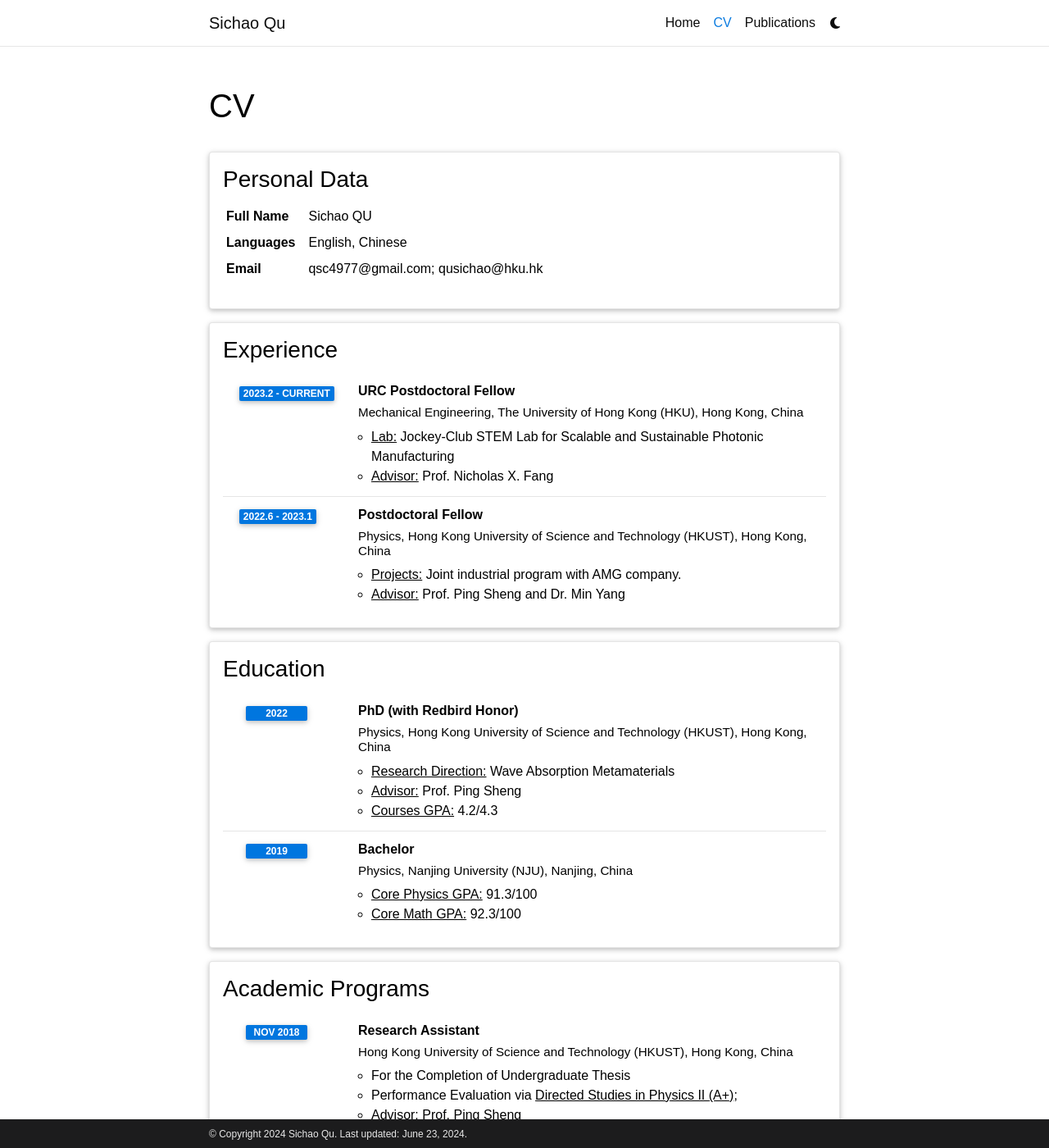
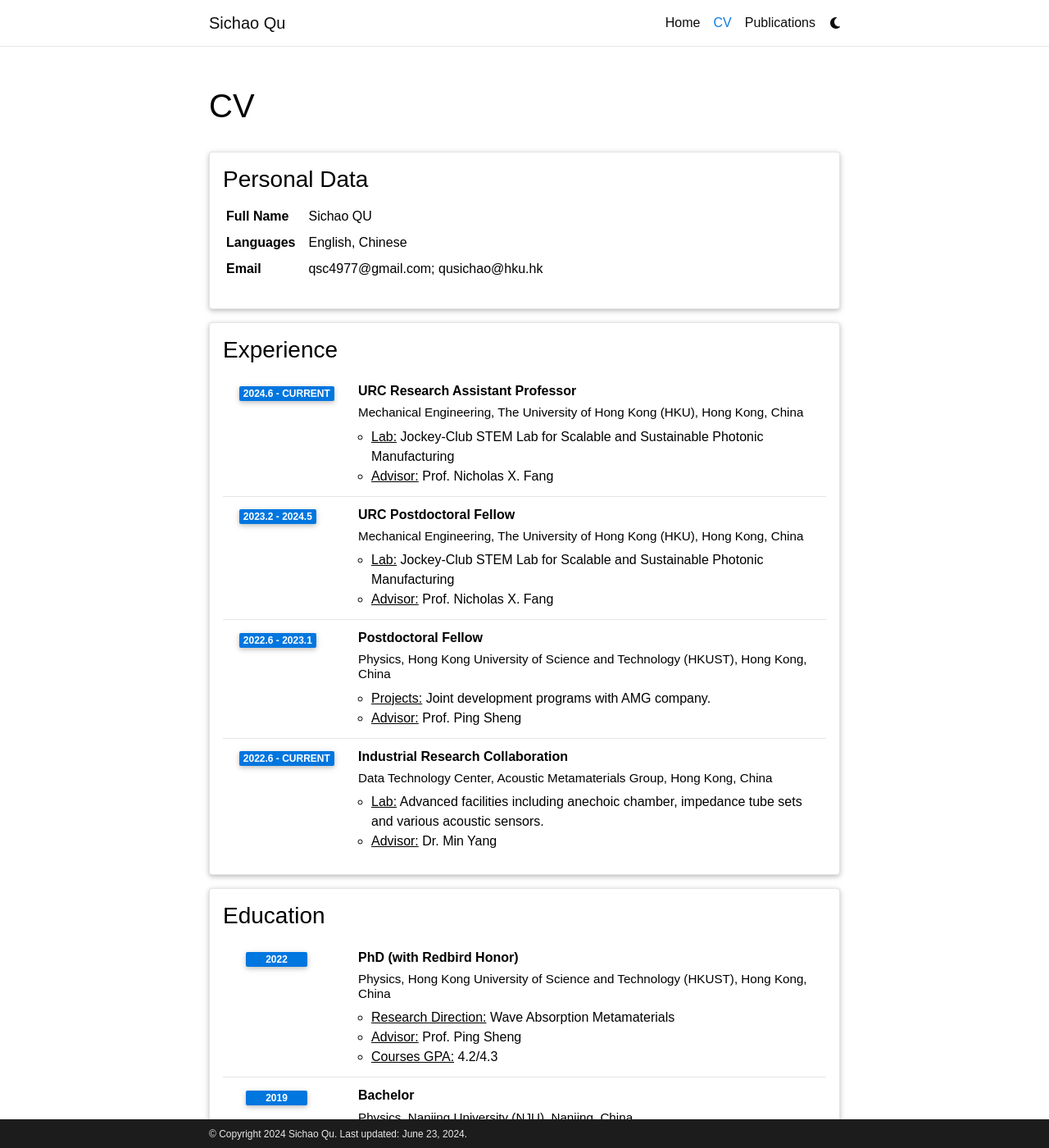
Before and after one commit to Qusichao/Qusichao.github.io, a Jekyll site: the page built from _pages/cv.md, in a window 1280 px wide and 1400 px high. Shown: the whole window at 82% size. Built offline with Jekyll 4.4.1, drawn with Linux system fonts in a browser that asks for light colours; full-size pictures stand in for the smaller copies a plugin makes; comment, search, counter and statistics services are not loaded; a style sheet for code colours, icons or effects is not loaded.

Commit message:
add rap and experience

```diff
--- a/_data/cv.yml
+++ b/_data/cv.yml
@@ -11,9 +11,16 @@
 - title: Experience
   type: time_table
   contents:
+    - title: URC Research Assistant Professor
+      institution:  Mechanical Engineering, The University of Hong Kong (HKU), Hong Kong, China
+      year: 2024.6 - Current
+      description:
+        - <u>Lab:</u> Jockey-Club STEM Lab for Scalable and Sustainable Photonic Manufacturing
+        - <u>Advisor:</u> Prof. Nicholas X. Fang
+
     - title: URC Postdoctoral Fellow
       institution:  Mechanical Engineering, The University of Hong Kong (HKU), Hong Kong, China
-      year: 2023.2 - Current
+      year: 2023.2 - 2024.5
       description:
         - <u>Lab:</u> Jockey-Club STEM Lab for Scalable and Sustainable Photonic Manufacturing
         - <u>Advisor:</u> Prof. Nicholas X. Fang
@@ -22,8 +29,15 @@
       institution:  Physics, Hong Kong University of Science and Technology (HKUST), Hong Kong, China
       year: 2022.6 - 2023.1
       description:
-        - <u>Projects:</u> Joint industrial program with AMG company.
-        - <u>Advisor:</u> Prof. Ping Sheng and Dr. Min Yang
+        - <u>Projects:</u> Joint development programs with AMG company.
+        - <u>Advisor:</u> Prof. Ping Sheng
+
+    - title: Industrial Research Collaboration
+      institution:  Data Technology Center, Acoustic Metamaterials Group, Hong Kong, China
+      year: 2022.6 - Current
+      description:
+        - <u>Lab:</u> Advanced facilities including anechoic chamber, impedance tube sets and various acoustic sensors.
+        - <u>Advisor:</u> Dr. Min Yang
 
 - title: Education
   type: time_table
```
Also changed, not shown: _pages/about.md (+2 -2 lines).
